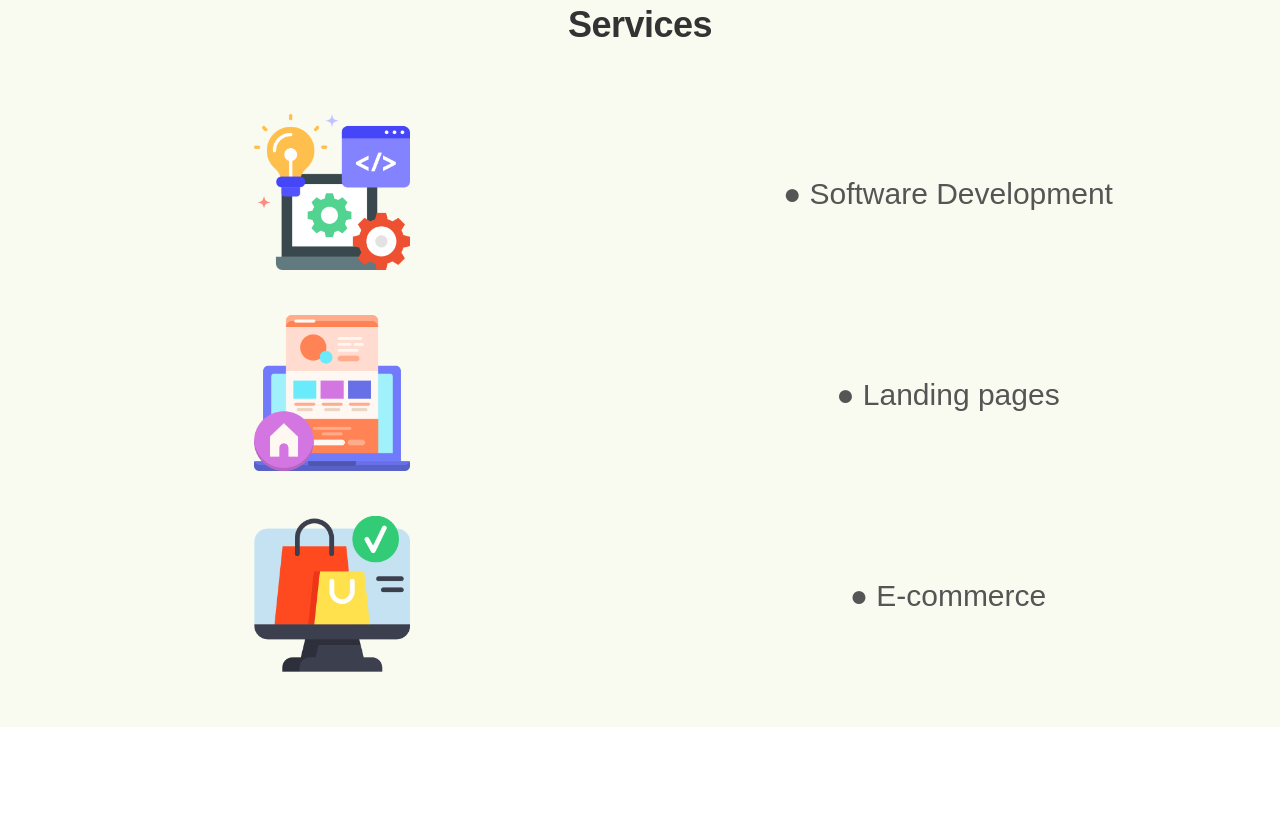
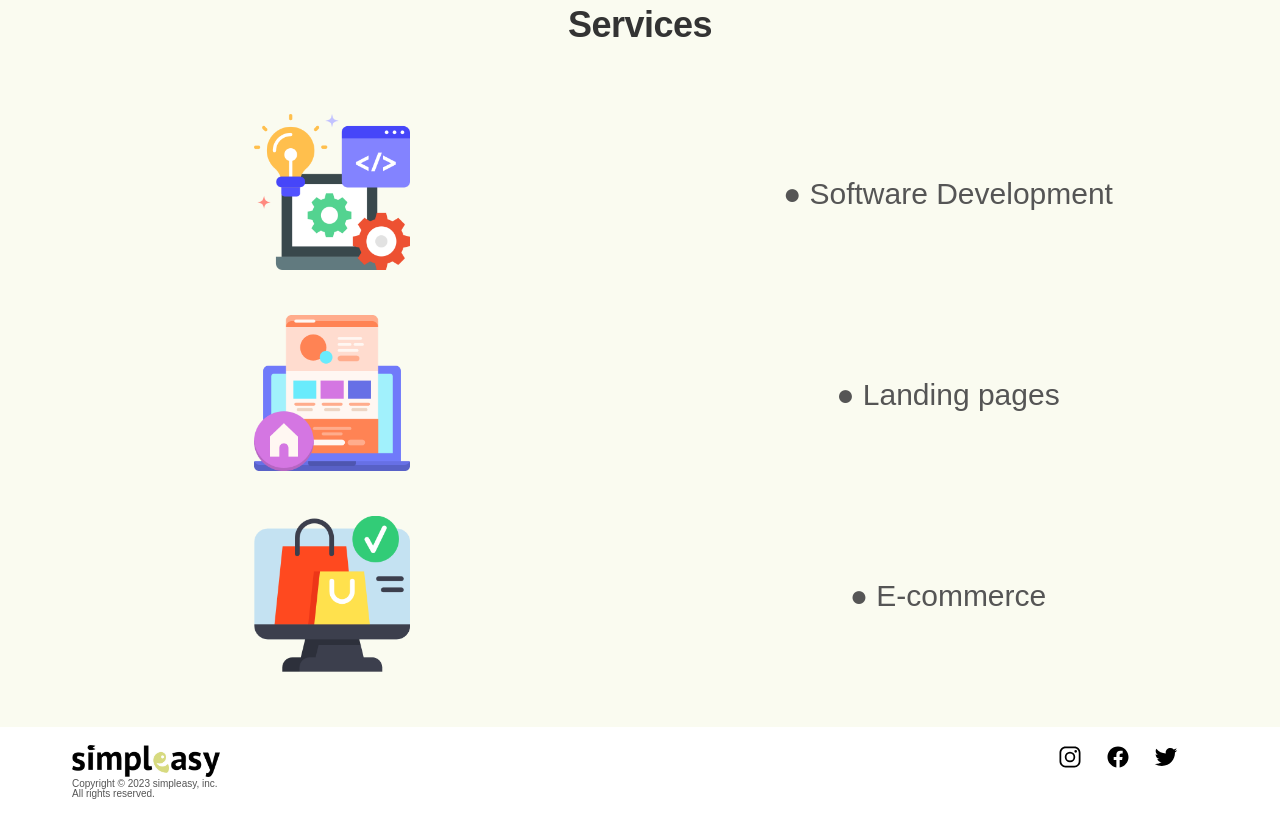
Before and after one commit to shindyhh/simpleasy-prototype, a plain HTML site: page index.html in a window 1280 px wide. Shown: the part 1408-2225 px from the top of the page. Before the commit the page ends 2135 px from the top, so only its background shows below. Drawn offline with Linux system fonts and the light colour scheme; a web font is replaced by a local one.

Commit message:
added footer

```diff
--- a/css/style.css
+++ b/css/style.css
@@ -177,6 +177,10 @@ body {
   grid-template-columns: repeat(4, 1fr);
 }
 
+.grid--5-cols {
+  grid-template-columns: repeat(5, 1fr);
+}
+
 
 .section-portfolio {
   padding: 9.6px 0;
@@ -193,3 +197,29 @@ body {
 .project-img {
   width: 30%;
 }
+
+.footer {
+  padding: 1.8rem 0;
+}
+
+.footer-logo img {
+  height: 3.2rem;
+}
+
+.copyright {
+  font-family: sans-serif;
+  font-size: 10px;
+}
+
+.social-links {
+  list-style: none;
+  display: flex;
+  text-decoration: none;
+  font-size: 1.6rem;
+  color: #888;
+  gap: 2.4rem;
+}
+
+.footer-link {
+  height: 2.4rem;
+}
--- a/index.html
+++ b/index.html
@@ -78,5 +78,32 @@
       </div>
     </section>
   </main>
+  <footer class="footer">
+    <div class="container grid grid--5-cols">
+      <div class="logo-col">
+        <a href="#" class="footer-logo">
+          <img src="img/simpleasy-logo.png" alt="simpleasy logo">
+        </a>
+        <p class="copyright">Copyright &copy; 2023 simpleasy, inc.</p>
+        <p class="copyright">All rights reserved.</p>
+      </div>
+      <div></div>
+      <div></div>
+      <div></div>
+      <div>
+        <ul class="social-links">
+          <li>
+            <a href="#"><img src="img/logo-instagram.svg" class="footer-link" alt="instagram logo"></a>
+          </li>
+          <li>
+            <a href="#"><img src="img/logo-facebook.svg" class="footer-link" alt="facebook logo"></a>
+          </li>
+          <li>
+            <a href="#"><img src="img/logo-twitter.svg" class="footer-link" alt="twitter logo"></a>
+          </li>
+        </ul>
+      </div>
+    </div>
+  </footer>
 </body>
 </html>
```
Also changed, not shown: img/logo-facebook.svg (added), img/logo-instagram.svg (added), img/logo-twitter.svg (added), 3 other files.
